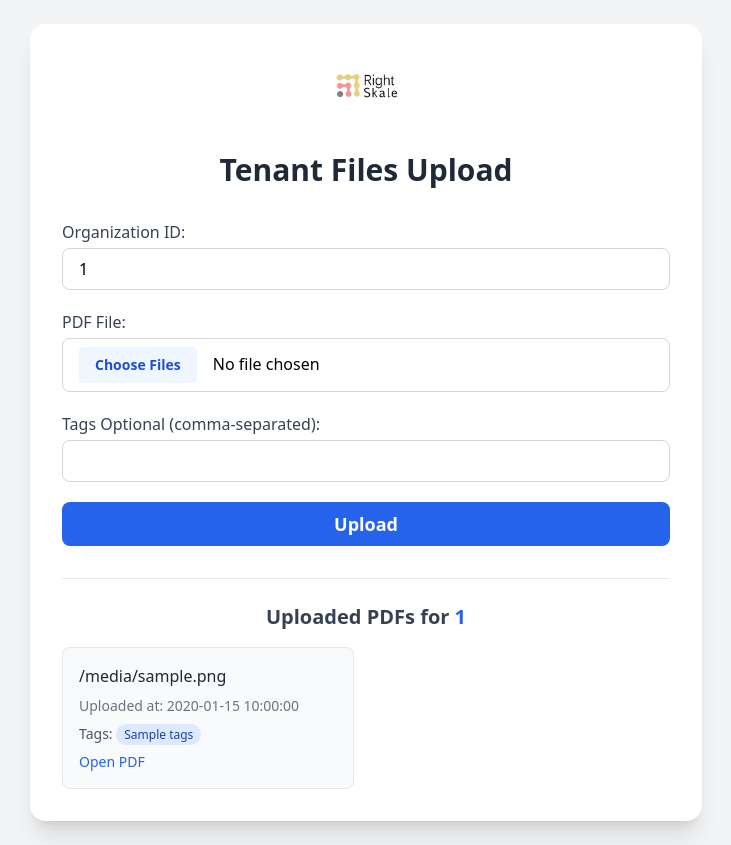
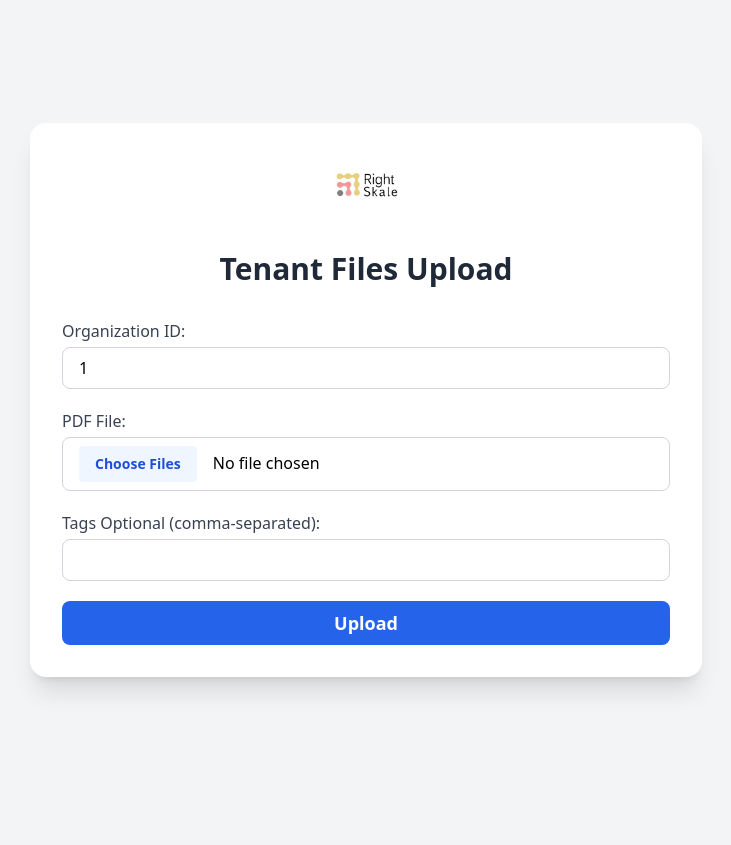
Before and after one commit to anshrightskale/MultiTenantPDFApp, a Flask app: template templates/index.html in a window 1280 px wide. Shown: the whole page, without its empty margins (274-1005 px from the left). After the commit the page ends 692 px from the top, so only its background shows below. Run offline with Flask 3, Linux system fonts and the light colour scheme; the template is opened without the code that fills it: most values are stand-ins (such as "Sample title", 1, 10 or a date in 2020); some libraries are stand-ins or nearby versions.

Commit message:
removing view files functionality

```diff
--- a/app.py
+++ b/app.py
@@ -25,7 +25,7 @@ logging.basicConfig(level=logging.INFO)
 with app.app_context():
     db.create_all()
 
-# Helper to generate a presigned download URL
+# Helper to generate a presigned download URL (optional, not used here)
 def generate_presigned_url(s3_path):
     parts = s3_path.replace("s3://", "").split("/", 1)
     bucket, key = parts[0], parts[1]
@@ -67,9 +67,6 @@ def upload():
         logging.info("Uploaded %d file(s) for org %s", len(valid_files), organization_id)
         return redirect(url_for("upload"))
 
-    # ✅ Reset session on every GET request (fresh start)
+    # ✅ Clean GET request — no document display, just fresh form
     session.clear()
-    organization_id = ""
-    documents = []
-
-    return render_template("index.html", docs=documents, organization_id=organization_id)
+    return render_template("index.html", docs=[], organization_id="")
--- a/templates/index.html
+++ b/templates/index.html
@@ -46,33 +46,6 @@
         Upload
       </button>
     </form>
-
-    <!-- Document List -->
-    {% if docs %}
-    <div class="pt-6 border-t">
-      <h3 class="text-xl font-semibold text-gray-700 mb-4 text-center">
-        Uploaded PDFs for <span class="text-blue-600">{{ organization_id }}</span>
-      </h3>
-
-      <div class="grid grid-cols-1 md:grid-cols-2 gap-4 max-h-96 overflow-y-auto pr-2">
-        {% for doc in docs %}
-        <div class="p-4 border rounded-lg bg-gray-50">
-          <div class="flex flex-col gap-2">
-            <p class="font-medium text-gray-800">{{ doc.file_name }}</p>
-            <p class="text-sm text-gray-500">Uploaded at: {{ doc.uploaded_at }}</p>
-            {% if doc.tags %}
-            <div class="text-sm text-gray-600">Tags:
-              <span class="bg-blue-100 text-blue-800 px-2 py-0.5 rounded-full text-xs">{{ doc.tags }}</span>
-            </div>
-            {% endif %}
-            <a href="{{ doc.download_url }}" target="_blank"
-              class="text-blue-600 font-medium hover:underline text-sm">Open PDF</a>
-          </div>
-        </div>
-        {% endfor %}
-      </div>
-    </div>
-    {% endif %}
   </div>
 
   <script>
```
